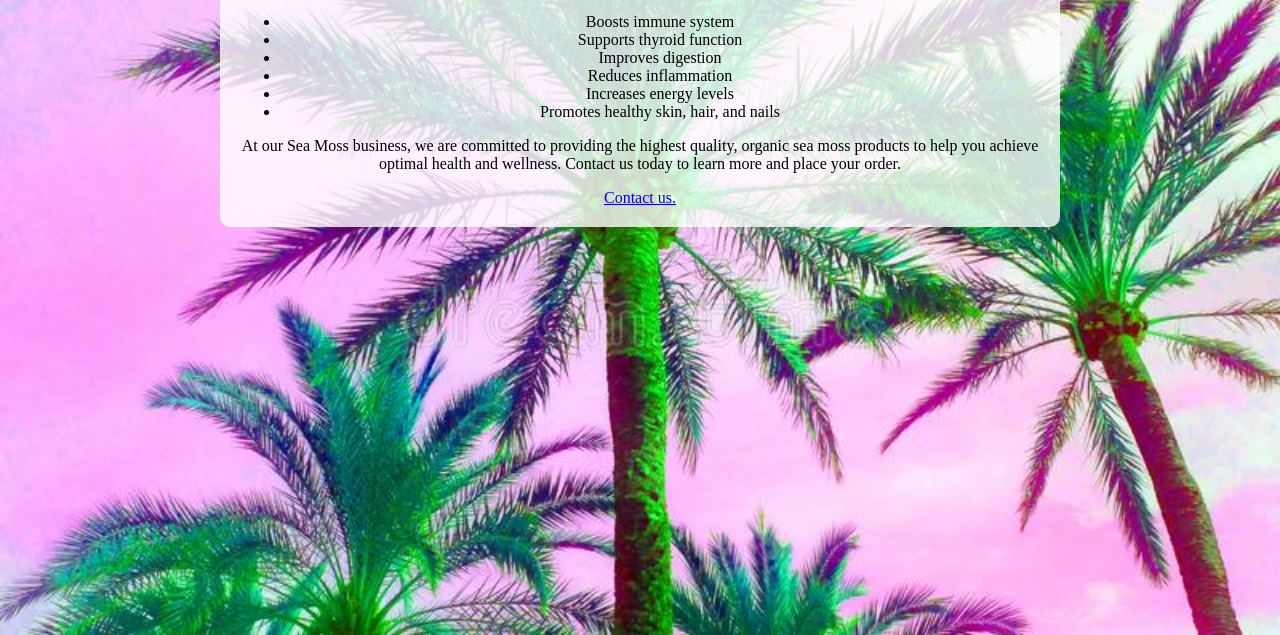
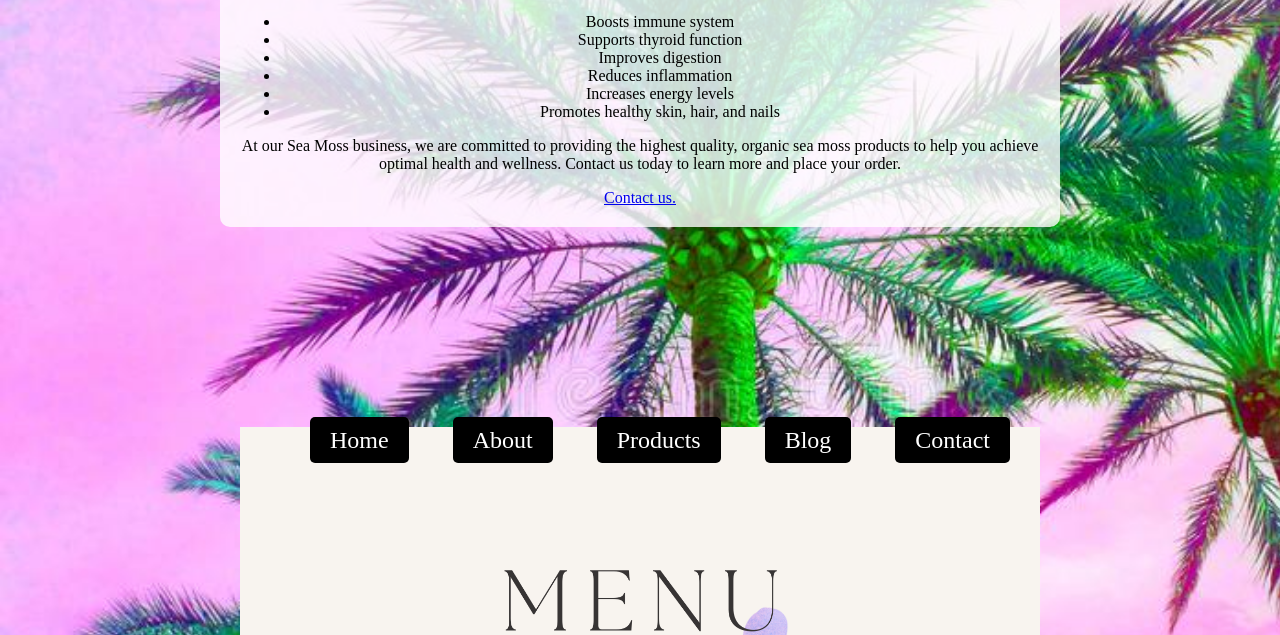
Before and after one commit to danielsilva010/daniel.silva, a plain HTML site: page index.html in a window 1280 px wide. Shown: the part 165-800 px from the top of the page. Drawn offline with Linux system fonts and the light colour scheme.

Commit message:
Update index.html

```diff
--- a/index.html
+++ b/index.html
@@ -25,6 +25,29 @@
         background-image: url('Cream Oval Handwritten Elegant Wedding Menu.png');
         background-size: cover;
         background-repeat: no-repeat;
+        height: 500px;
+        width: 800px;
+        margin: 0 auto;
+      }
+
+      #menu ul {
+        list-style: none;
+        text-align: center;
+        margin-top: 200px;
+      }
+
+      #menu ul li {
+        display: inline-block;
+        margin: 0 20px;
+      }
+
+      #menu ul li a {
+        text-decoration: none;
+        font-size: 24px;
+        color: #fff;
+        background-color: #000;
+        padding: 10px 20px;
+        border-radius: 5px;
       }
     </style>
   </head>
@@ -47,8 +70,15 @@
       <p>At our Sea Moss business, we are committed to providing the highest quality, organic sea moss products to help you achieve optimal health and wellness. Contact us today to learn more and place your order.</p>
       <a href="contactme.html">Contact us.</a>
     </div>
+
     <div id="menu">
-
+      <ul>
+        <li><a href="#">Home</a></li>
+        <li><a href="#">About</a></li>
+        <li><a href="#">Products</a></li>
+        <li><a href="#">Blog</a></li>
+        <li><a href="#">Contact</a></li>
+      </ul>
     </div>
   </body>
 </html>
```
